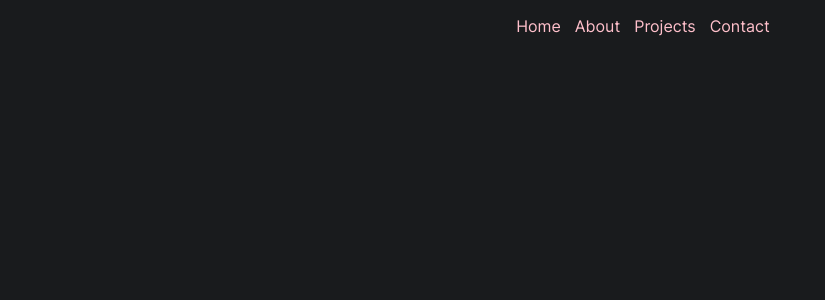
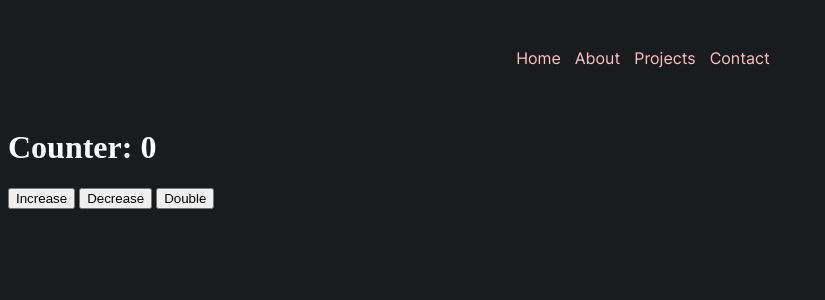
Before and after one commit to xMISSJ/portfolio, a SvelteKit app: page / in a window 1280 px wide. Shown: the top 300 px of the page, without its empty margins (0-825 px from the left). Built offline with nearby package versions, Linux system fonts and the light colour scheme.

Commit message:
fix: start page with first item also remove unused css.

```diff
--- a/src/components/Menu.svelte
+++ b/src/components/Menu.svelte
@@ -5,7 +5,7 @@
   import Contact from "../pages/Contact.svelte";
   import MenuItem from "./MenuItem.svelte";
 
-  let activeMenuItem = 1;
+  let activeMenuItem = 0;
 
   const menuItems = [
     {
@@ -52,21 +52,14 @@
   #menu-container {
     width: 100vw;
     height: 100px;
+    display: flex;
+    align-items: center;
+    justify-content: center;
   }
 
   #menu {
     padding: 0;
     text-align: center;
-  }
-
-  #menu-link {
-    text-decoration: none;
-    color: pink;
-    transition: color 0.3s;
-
-    &:hover {
-      color: white;
-    }
   }
 
   ul#menu li {
```
